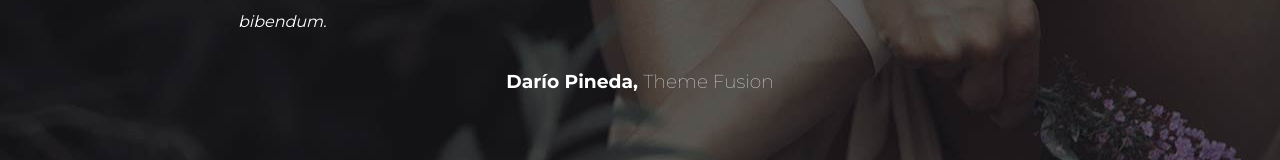
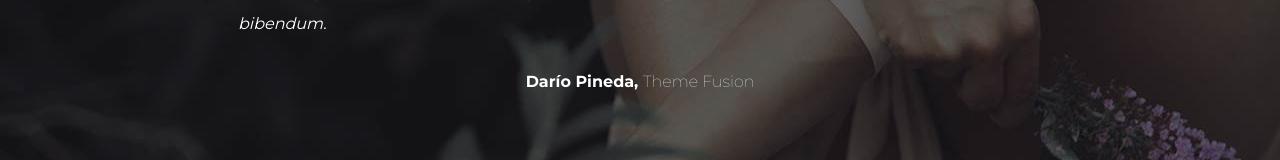
Before and after one commit to alestucci/proj-html-vuejs, a Vue app: page / in a window 1280 px wide. Shown: the part 3348-3508 px from the top of the page. Built offline with nearby package versions, Linux system fonts and the light colour scheme.

Commit message:
Sezione review

```diff
--- a/src/components/mainReview.vue
+++ b/src/components/mainReview.vue
@@ -3,7 +3,7 @@
     <div class="container">
       <img src="../assets/img/man_testimonial.png" alt="">
       <p>Curabitur non tristique tortor. Vestibulum aliquet suscipit ipsum in volutpat. Donec vel lacinia sem, vitae semper nulla. In hac habitasse platea dictumst. Mauris consectetur est et nibh sadip hendrerit bibendum.</p>
-      <h3>Darío Pineda, <span class="thin">Theme Fusion</span></h3>
+      <h4>Darío Pineda, <span class="thin">Theme Fusion</span></h4>
     </div>
   </div>
 </template>
```
